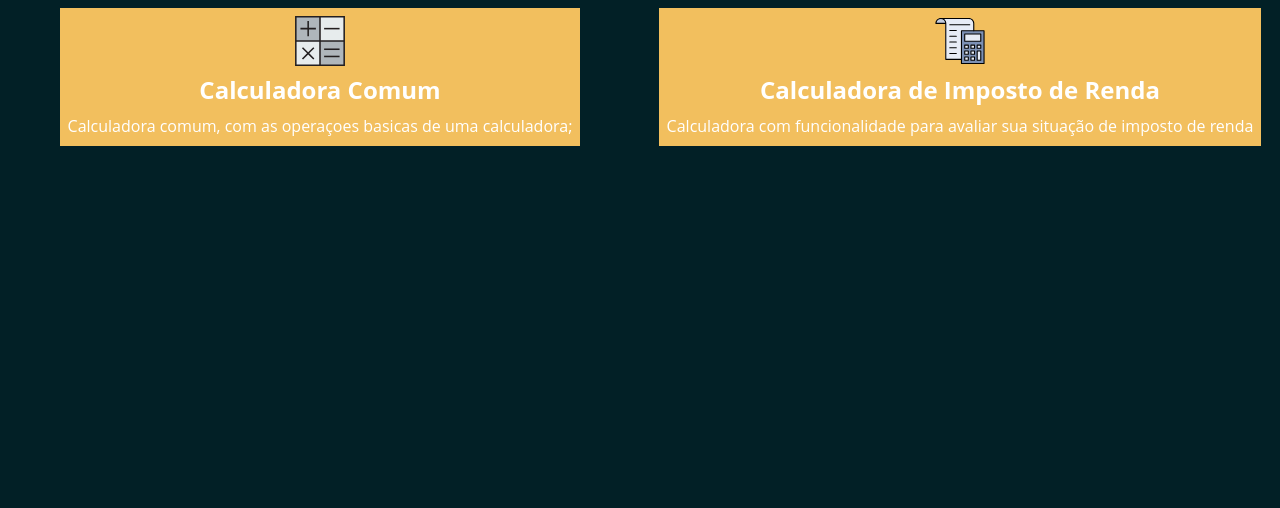
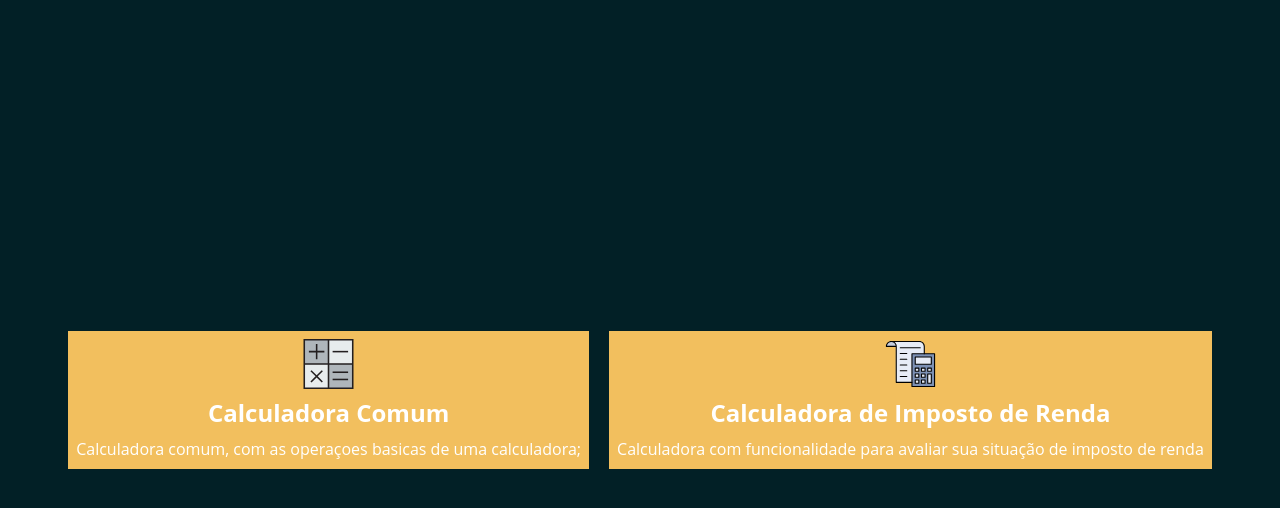
Before and after one commit to Ronaldjga/calculadora, a Next.js app: page / in a window 1280 px wide. Shown: the top 508 px of the page. Built offline with nearby package versions, Linux system fonts and the light colour scheme.

Commit message:
Update index.js

```diff
--- a/pages/index.js
+++ b/pages/index.js
@@ -7,18 +7,12 @@ import { CommonCalculatorBanner, IncomeTaxCalculatorBanner } from "../src/compon
 function HomePage() {
     return (
         <>
-            <div className="w-full h-full bg-darkBluePrimary flex flex-col items-center p-2">
-                <section>
-                    <CommonCalculatorBanner></CommonCalculatorBanner>
-                </section>
-            </div>
-            <div className="w-full h-full bg-darkBluePrimary flex flex-col items-center p-2">
-                <section>
-                    <IncomeTaxCalculatorBanner></IncomeTaxCalculatorBanner>
-                </section>
-            </div>
+            <section className="w-full h-full bg-darkBluePrimary flex justify-center gap-5 items-center p-2">
+                <CommonCalculatorBanner></CommonCalculatorBanner>
+                <IncomeTaxCalculatorBanner></IncomeTaxCalculatorBanner>
+            </section>
         </>
     )
-  }
+}
 
-  export default HomePage
+export default HomePage
```
